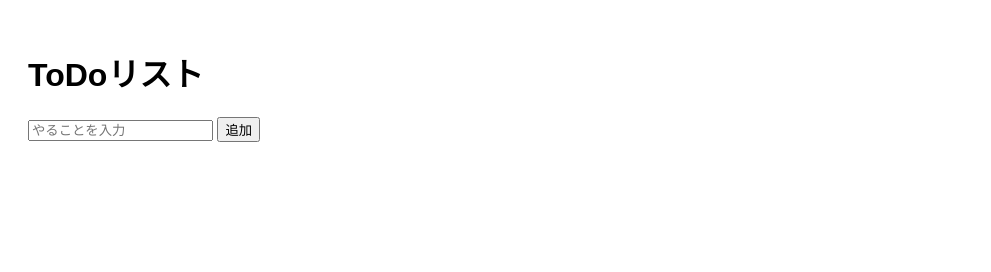
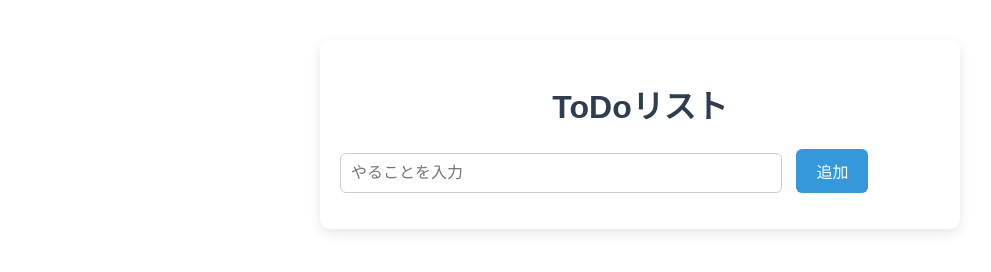
Before and after one commit to saki730/my-todo-app, a website: page index.html in a window 1280 px wide. Shown: the whole page, without its empty margins (0-991 px from the left). Drawn offline with Linux system fonts and the light colour scheme.

Commit message:
スタイル改善

```diff
--- a/style.css
+++ b/style.css
@@ -1,7 +1,41 @@
 body {
-    font-family: sans-serif;
+    font-family: 'Arial', sans-serif;
+    background-color: #f5f7fa;
+    color: #333;
+    max-width: 600px;
+    margin: 40px auto;
     padding: 20px;
+    box-shadow: 0 4px 12px rgba(0, 0, 0, 0.1);
+    background: #fff;
+    border-radius: 10px;
   }
-  li {
-    margin-top: 10px;
+
+  h1 {
+    text-align: center;
+    color: #2c3e50;
   }
+
+  input {
+    width: 70%;
+    padding: 10px;
+    border: 1px solid #ccc;
+    border-radius: 6px;
+    font-size: 16px;
+  }
+
+  button {
+    padding: 10px 20px;
+    margin-left: 10px;
+    font-size: 16px;
+    background-color: #3498db;
+    color: white;
+    border: none;
+    border-radius: 6px;
+    cursor: pointer;
+  }
+
+  button:hover {
+    background-color: #2980b9;
+  }
+
+  u
```
